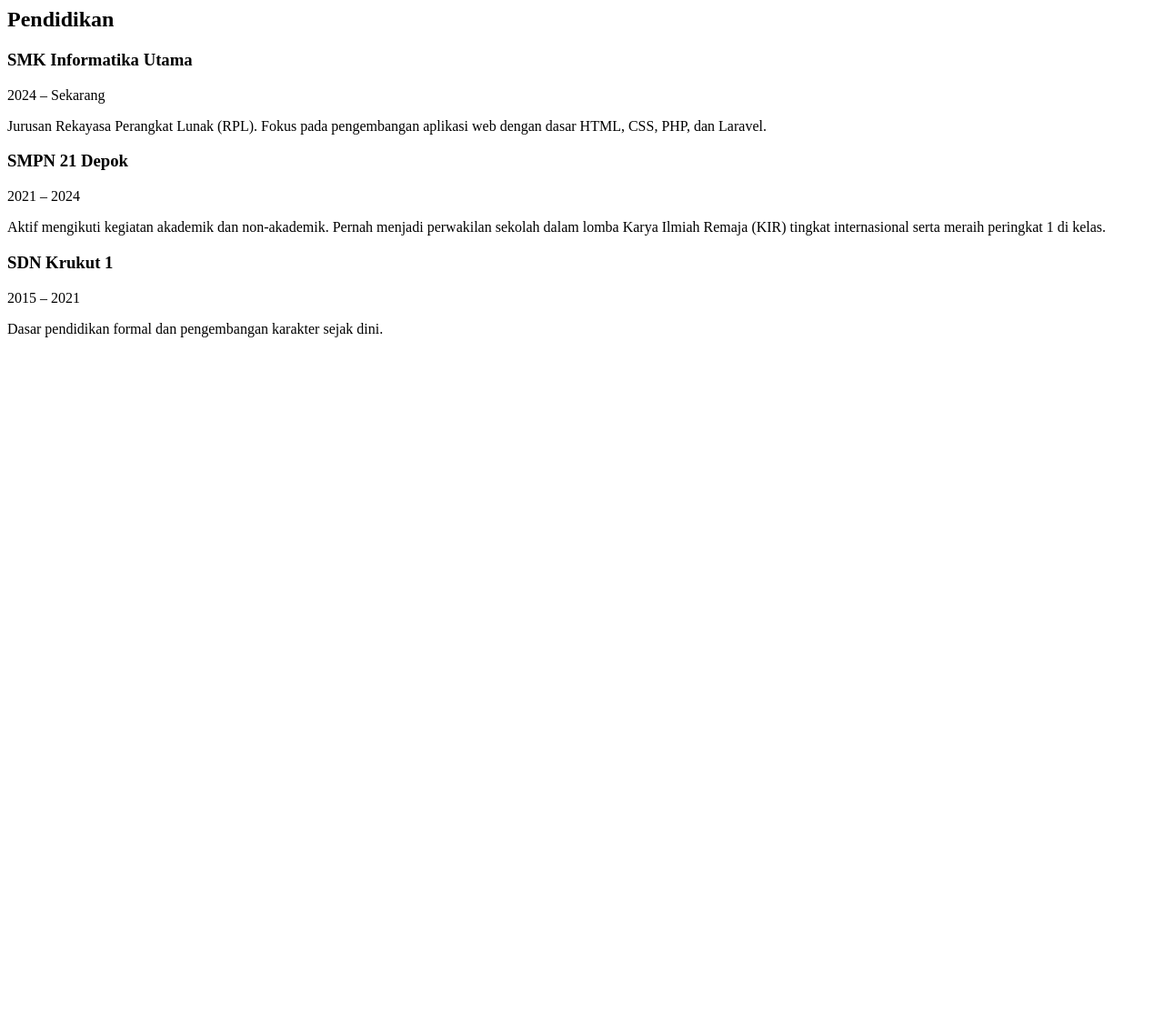
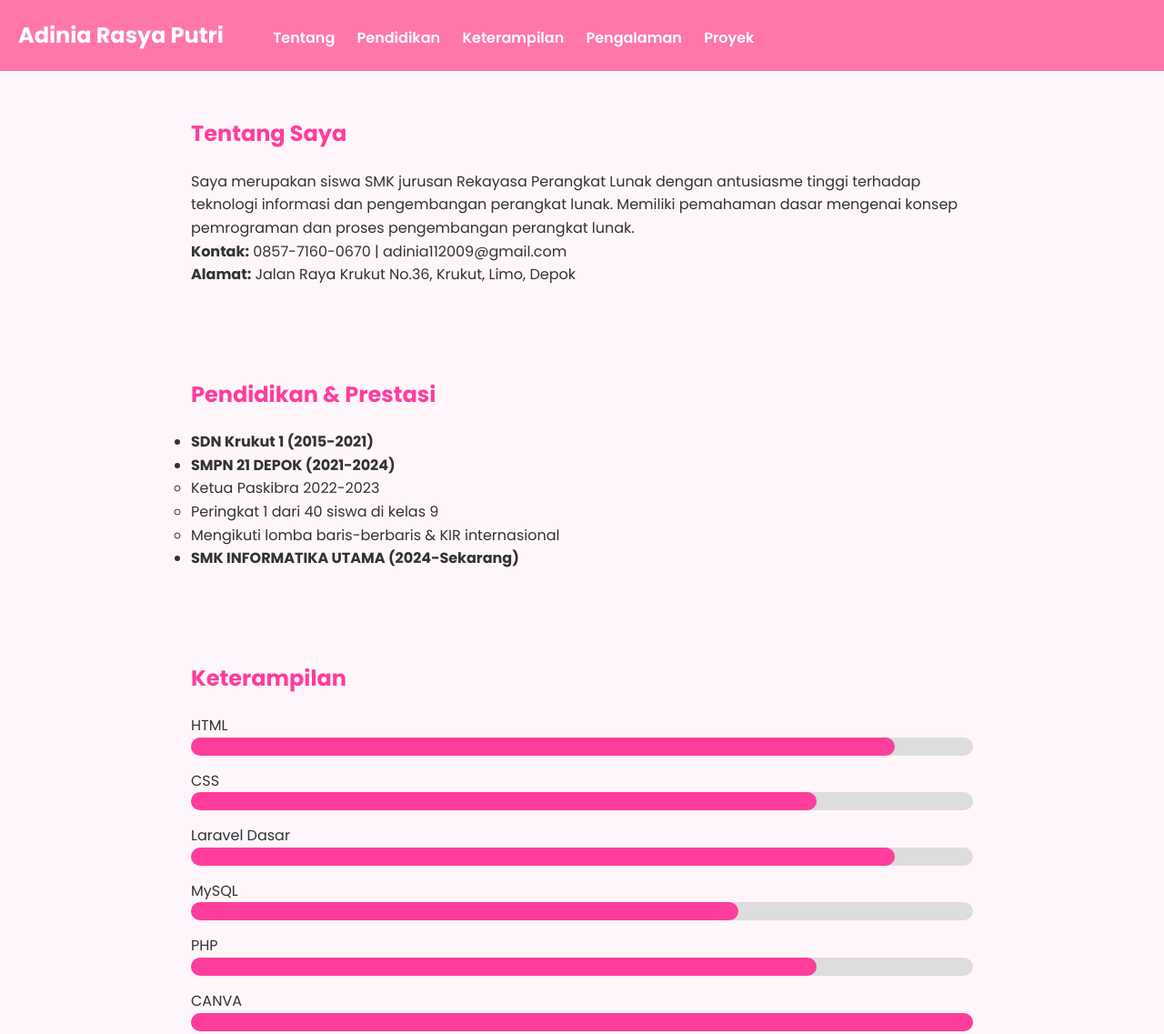
Before and after one commit to adiniarasya/adiniarasya.github.io, a plain HTML site: page index.html in a window 1280 px wide. Shown: the top 1137 px of the page at 91% size. Before the commit the page ends 800 px from the top, so only its background shows below. Drawn offline with Linux system fonts and the light colour scheme.

Commit message:
Update index.html

```diff
--- a/index.html
+++ b/index.html
@@ -1,20 +1,130 @@
-<section id="pendidikan" class="fade-section">
-  <h2>Pendidikan</h2>
-  <div class="timeline">
-    <div class="timeline-item">
-      <h3>SMK Informatika Utama</h3>
-      <span>2024 – Sekarang</span>
-      <p>Jurusan Rekayasa Perangkat Lunak (RPL). Fokus pada pengembangan aplikasi web dengan dasar HTML, CSS, PHP, dan Laravel.</p>
+<!DOCTYPE html>
+<html lang="id">
+<head>
+  <meta charset="UTF-8">
+  <meta name="viewport" content="width=device-width, initial-scale=1.0">
+  <title>Portofolio Adinia Rasya Putri</title>
+  <link href="https://fonts.googleapis.com/css2?family=Poppins:wght@300;400;600;700&display=swap" rel="stylesheet">
+  <style>
+    /* CSS Internal */
+    * { margin:0; padding:0; box-sizing:border-box; font-family:'Poppins',sans-serif; }
+    body { background-color: #fef6fb; color:#333; line-height:1.6; }
+    header { background-color:#ff77a9; padding:20px; color:white; }
+    header h1 { display:inline-block; margin-right:50px; }
+    nav ul { list-style:none; display:inline-block; }
+    nav ul li { display:inline-block; margin-right:20px; }
+    nav ul li a { color:white; text-decoration:none; font-weight:600; }
+    section { padding:50px 20px; max-width:900px; margin:auto; }
+    section h2 { color:#ff3d9c; margin-bottom:20px; }
+    .skill { margin-bottom:15px; }
+    .bar { background-color:#ddd; width:100%; height:20px; border-radius:10px; }
+    .progress { background-color:#ff3d9c; height:100%; border-radius:10px; width:0; transition:width 1s; }
+    .project { background-color:#ffe6f0; padding:15px; margin-bottom:15px; border-radius:10px; transition: transform 0.3s; }
+    .project:hover { transform: translateY(-5px); }
+    footer { background-color:#ff77a9; color:white; text-align:center; padding:15px 0; }
+  </style>
+</head>
+<body>
+  <header>
+    <nav>
+      <h1>Adinia Rasya Putri</h1>
+      <ul>
+        <li><a href="#about">Tentang</a></li>
+        <li><a href="#education">Pendidikan</a></li>
+        <li><a href="#skills">Keterampilan</a></li>
+        <li><a href="#experience">Pengalaman</a></li>
+        <li><a href="#projects">Proyek</a></li>
+      </ul>
+    </nav>
+  </header>
+
+  <section id="about">
+    <h2>Tentang Saya</h2>
+    <p>Saya merupakan siswa SMK jurusan Rekayasa Perangkat Lunak dengan antusiasme tinggi terhadap teknologi informasi dan pengembangan perangkat lunak. Memiliki pemahaman dasar mengenai konsep pemrograman dan proses pengembangan perangkat lunak.</p>
+    <p><strong>Kontak:</strong> 0857-7160-0670 | adinia112009@gmail.com</p>
+    <p><strong>Alamat:</strong> Jalan Raya Krukut No.36, Krukut, Limo, Depok</p>
+  </section>
+
+  <section id="education">
+    <h2>Pendidikan & Prestasi</h2>
+    <ul>
+      <li><strong>SDN Krukut 1 (2015-2021)</strong></li>
+      <li><strong>SMPN 21 DEPOK (2021-2024)</strong>
+        <ul>
+          <li>Ketua Paskibra 2022-2023</li>
+          <li>Peringkat 1 dari 40 siswa di kelas 9</li>
+          <li>Mengikuti lomba baris-berbaris & KIR internasional</li>
+        </ul>
+      </li>
+      <li><strong>SMK INFORMATIKA UTAMA (2024-Sekarang)</strong></li>
+    </ul>
+  </section>
+
+  <section id="skills">
+    <h2>Keterampilan</h2>
+    <div class="skill">
+      <p>HTML</p>
+      <div class="bar"><div class="progress" style="width:90%"></div></div>
     </div>
-    <div class="timeline-item">
-      <h3>SMPN 21 Depok</h3>
-      <span>2021 – 2024</span>
-      <p>Aktif mengikuti kegiatan akademik dan non-akademik. Pernah menjadi perwakilan sekolah dalam lomba Karya Ilmiah Remaja (KIR) tingkat internasional serta meraih peringkat 1 di kelas.</p>
+    <div class="skill">
+      <p>CSS</p>
+      <div class="bar"><div class="progress" style="width:80%"></div></div>
     </div>
-    <div class="timeline-item">
-      <h3>SDN Krukut 1</h3>
-      <span>2015 – 2021</span>
-      <p>Dasar pendidikan formal dan pengembangan karakter sejak dini.</p>
+    <div class="skill">
+      <p>Laravel Dasar</p>
+      <div class="bar"><div class="progress" style="width:90%"></div></div>
     </div>
-  </div>
-</section>
+    <div class="skill">
+      <p>MySQL</p>
+      <div class="bar"><div class="progress" style="width:70%"></div></div>
+    </div>
+    <div class="skill">
+      <p>PHP</p>
+      <div class="bar"><div class="progress" style="width:80%"></div></div>
+    </div>
+    <div class="skill">
+      <p>CANVA</p>
+      <div class="bar"><div class="progress" style="width:100%"></div></div>
+    </div>
+  </section>
+
+  <section id="experience">
+    <h2>Pengalaman Organisasi</h2>
+    <ul>
+      <li>Junior Web Developer</li>
+      <li>Anggota OSIS SMK INFORMATIKA UTAMA (2024-Sekarang)</li>
+      <li>Bendahara Panitia 17 Agustus & Karang Taruna RT001/006 (2023-Sekarang)</li>
+    </ul>
+  </section>
+
+  <section id="projects">
+    <h2>Proyek</h2>
+    <div class="project">
+      <h3>Website Toko Online Kelas 10</h3>
+      <p>Membuat website statis sederhana untuk toko online menggunakan HTML dan CSS.</p>
+    </div>
+    <div class="project">
+      <h3>Aplikasi POS Laravel</h3>
+      <p>Membuat aplikasi Point of Sale berbasis Laravel dan MySQL, menggunakan Laragon untuk testing lokal.</p>
+    </div>
+  </section>
+
+  <footer>
+    <p>&copy; 2025 Adinia Rasya Putri</p>
+  </footer>
+
+  <script>
+    // Animasi progress bar
+    window.addEventListener('load', () => {
+      const progressBars = document.querySelectorAll('.progress');
+      progressBars.forEach(bar => {
+        const width = bar.style.width;
+        bar.style.width = '0';
+        setTimeout(() => {
+          bar.style.width = width;
+        }, 200);
+      });
+    });
+  </script>
+</body>
+</html>
```
